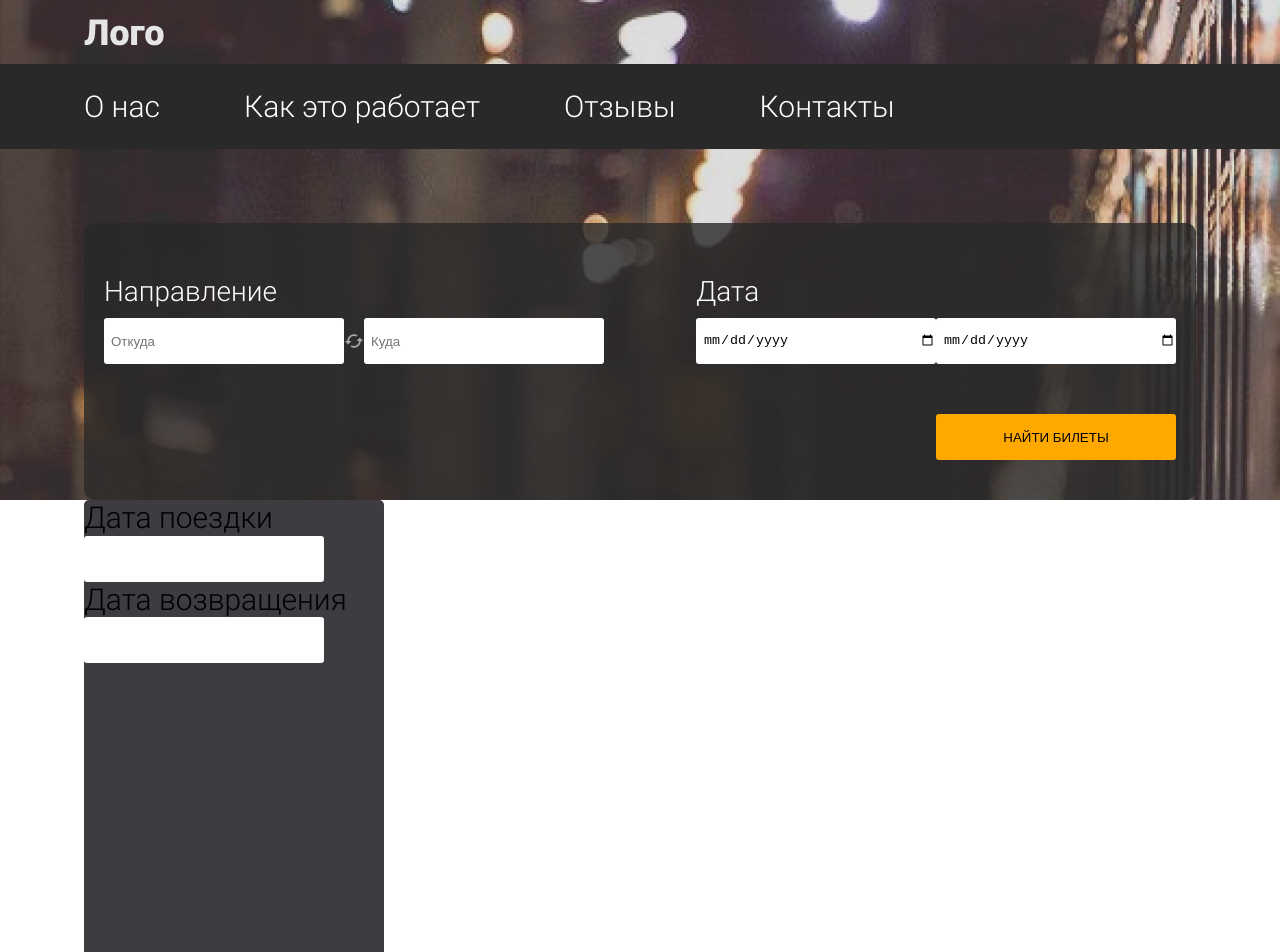
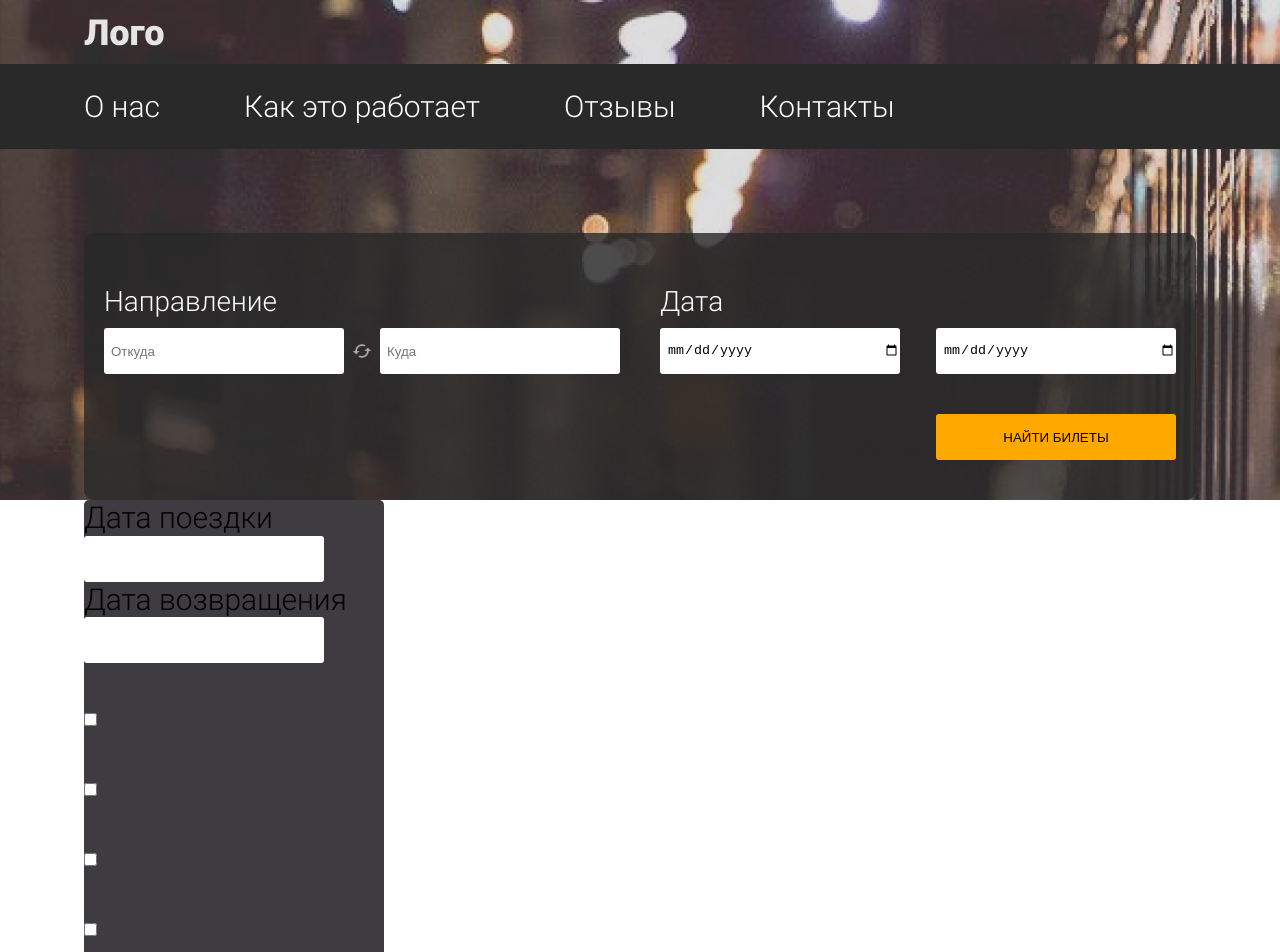
Before and after one commit to NickoSinnikov/fe_2_diplom, a React (Create React App) app: page /tickets in a window 1280 px wide. Shown: the top 952 px of the page. Built offline with nearby package versions, Linux system fonts and the light colour scheme.

Commit message:
fix form

```diff
--- a/src/components/Aside.jsx
+++ b/src/components/Aside.jsx
@@ -1,6 +1,6 @@
 import "../css/aside.css";
 import DataFilter from "./DataFilter";
-//import OptionsFilter from "./OptionsFilter";
+import OptionsFilter from "./OptionsFilter";
 //import PriceFilter from "./PriceFilter";
 //import TimeFilter from "./TimerFilter";
 
@@ -8,8 +8,8 @@ export default function Aside(){
     return(
         <aside className="aside">
             <DataFilter/>
-            {/* <OptionsFilter/>
-            <PriceFilter/>
+             <OptionsFilter/>
+            {/* <PriceFilter/>
             <TimeFilter/> */}
         </aside>
     )
--- a/src/components/HeaderFormDirection.jsx
+++ /dev/null
@@ -1,18 +0,0 @@
-import React from "react";
-import Label from "./Label";
-import Input from "./Input";
-import Swap from "./Swap";
-
-
-export default function HeaderFormDirection(props){
-    return (
-      <div className="form__block-direction">
-        <Label>Направление</Label>
-        <div className="input-block">
-          <Input placeholder="Откуда"/>
-          <Swap/>
-          <Input placeholder="Куда"/>
-        </div>
-      </div>
-    );
-}
--- a/src/components/HomePageForm.jsx
+++ b/src/components/HomePageForm.jsx
@@ -1,15 +1,18 @@
+import { useNavigate } from "react-router";
 
-import {useNavigate} from "react-router";
-import PageForm from "./PageForm";
+import HeaderFormDirection from "./SearchFormDirection";
+import HeaderFormDate from "./SearchFormDate";
+import Button from "./Button";
 
 export default function HomePageForm() {
   const navigate = useNavigate();
 
-  const handleSubmit =(event)=>{
+  const handleSubmit = (event) => {
     event.preventDefault();
     console.log("submit");
-    navigate('/tickets/');
-  }
+    navigate("/tickets/");
+  };
+
   return (
     <section className="home-page-title">
       <div className="home-page-title-block container">
@@ -20,7 +23,15 @@ export default function HomePageForm() {
             путешествие!
           </span>
         </h1>
-        <PageForm className="home-page-form" onSubmit={handleSubmit}/>
+        <form onSubmit={handleSubmit} className="search-form search-form-main">
+          <div className="form-item form-item-column">
+            <HeaderFormDirection>Направление</HeaderFormDirection>
+            <HeaderFormDate>Дата</HeaderFormDate>
+          </div>
+          <Button type="submit" className="btn-search">
+            Найти билеты
+          </Button>
+        </form>
       </div>
     </section>
   );
--- /dev/null
+++ b/src/components/Options.jsx
@@ -0,0 +1,13 @@
+export default function Options(props){
+    return(
+        <li className="options-filter__item">
+            <div className="options-filter__icon">
+                <img className="options-filter__image"/>
+            </div>
+            <p className="options-filter__title"></p>
+            <form className="options-filter__form">
+                <input className="options-filter__checkbox" type="checkbox"/>
+            </form>
+        </li>
+    )
+}
--- a/src/components/OptionsFilter.jsx
+++ b/src/components/OptionsFilter.jsx
@@ -0,0 +1,16 @@
+import Options from "./Options"
+
+export default function OptionsFilter(){
+    return(
+        <div className="options__block">
+            <ul className="opions__list">
+                <Options name="Купе"/>
+                <Options name="Плацкарт" />
+                <Options name="Сидячий"/>
+                <Options name="Люкс"/>
+                <Options name="WiFi"/>
+                <Options name="Экспресс"/>
+            </ul>
+        </div>
+    )
+}
--- a/src/components/PageForm.jsx
+++ /dev/null
@@ -1,18 +0,0 @@
-import HeaderFormDirection from "./HeaderFormDirection";
-import HeaderFormDate from "./HeaderFormDate";
-import Button from "./Button";
-
-export default function PageForm(props) {
-  const { onSubmit } = props;
-  return (
-    <form onSubmit={onSubmit} className={props.className + " search-form"}>
-      <div className="form-item">
-        <HeaderFormDirection>Направление</HeaderFormDirection>
-        <HeaderFormDate>Дата</HeaderFormDate>
-      </div>
-      <Button type="submit" className="btn-search">
-        Найти билеты
-      </Button>
-    </form>
-  );
-}
--- a/src/components/HeaderFormDate.jsx
+++ b/src/components/SearchFormDate.jsx
@@ -3,13 +3,13 @@ import Swap from "./Swap";
 import Label from "./Label";
 import Input from "./Input";
 
-export default function HeaderFormDate(props){
+export default function SearchFormDate(props) {
   return (
-    <div className="form__blockDirection">
+    <div className="search-form-date">
       <Label>Дата</Label>
       <div className="input-block">
-        <Input type="date" placeholer="ДД/ММ/ГГ"/>
-        <Input type="date" placeholer="ДД/ММ/ГГ"/>
+        <Input type="date" placeholer="ДД/ММ/ГГ" />
+        <Input type="date" placeholer="ДД/ММ/ГГ" />
       </div>
     </div>
   );
--- /dev/null
+++ b/src/components/SearchFormDirection.jsx
@@ -0,0 +1,17 @@
+import React from "react";
+import Label from "./Label";
+import Input from "./Input";
+import Swap from "./Swap";
+
+export default function SearchFormDirection(props) {
+  return (
+    <div className="search-form-direction">
+      <Label>Направление</Label>
+      <div className="input-block">
+        <Input placeholder="Откуда" />
+        <Swap />
+        <Input placeholder="Куда" />
+      </div>
+    </div>
+  );
+}
--- a/src/components/TicketsPage.jsx
+++ b/src/components/TicketsPage.jsx
@@ -1,18 +1,30 @@
-import PageForm from "./PageForm";
 import Aside from "./Aside";
 import Tickets from "./Tickets";
 import "../css/tickets-page.css";
+import SearchFormDirection from "./SearchFormDirection";
+import SearchFormDate from "./SearchFormDate";
+import Button from "./Button";
+
 export default function TicketsPage() {
   return (
     <div className="tickets-page ">
       <section className="search-form__section ">
         <div className="container">
-          <PageForm className="search-form-row" />
+          <form className="search-form search-form-tickets">
+            <div className="form-item form-item-row">
+              <SearchFormDirection>Направление</SearchFormDirection>
+              <SearchFormDate>Дата</SearchFormDate>
+            </div>
+            <Button type="submit" className="btn-search">
+              Найти билеты
+            </Button>
+          </form>
         </div>
       </section>
-      <div className="container"><Aside />
-      <Tickets /></div>
-
+      <div className="container">
+        <Aside />
+        <Tickets />
+      </div>
     </div>
   );
 }
--- a/src/css/main-section.css
+++ b/src/css/main-section.css
@@ -9,13 +9,15 @@
 }
 
 .home-page__title {
+  width: 50%;
+
   color: white;
   font-size: 60px;
-	font-family: 'Roboto-Thin';
+  font-family: "Roboto-Thin";
 }
 
 .header__title-bold {
-	font-family: 'Roboto-Bold';
+  font-family: "Roboto-Bold";
 }
 
 .header__title {
@@ -29,9 +31,7 @@
   display: flex;
   flex-direction: row;
   flex-wrap: nowrap;
-
 }
-
 
 /** about us */
 
@@ -101,13 +101,11 @@
   display: flex;
   padding: 0 150px 0 150px;
   justify-content: space-around;
-
 }
 
 .list__item {
   /*! откорректировать ширину */
   width: 200px;
-
 
   text-align: center;
   color: white;
@@ -187,7 +185,6 @@
   height: 18px;
   border-radius: 50%;
   background: rgba(229, 229, 229, 1);
-
 }
 
 .reviews__circle-active {
--- a/src/css/search-form.css
+++ b/src/css/search-form.css
@@ -1,4 +1,9 @@
+.search-form__section {
+  display: flex;
+  align-items: flex-end;
+}
 .search-form {
+  width: 100%;
   display: flex;
   flex-direction: column;
   padding: 50px 20px 40px 20px;
@@ -6,16 +11,20 @@
   border-radius: 10px;
 }
 
-.search-form-col{
+.search-form-main {
   width: 50%;
-
+  justify-content: space-between;
 }
 
-.form-item{
+.form-item {
   display: flex;
-    flex-direction: row;
+}
+
+.form-item-column {
+  flex-direction: column;
   justify-content: space-between;
 }
+
 .form__input {
   width: 240px;
   height: 46px;
@@ -31,8 +40,7 @@
   justify-content: space-between;
 
   margin-top: 10px;
-	margin-bottom: 50px;
-
+  /* margin-bottom: 50px; */
 }
 
 .form__lable {
@@ -46,21 +54,30 @@
   width: 20px;
   margin: auto 0 auto 0;
   background: no-repeat center url(../img/Swap.svg);
-	background-size:cover ;
+  background-size: cover;
   border: none;
-
 }
 
-.btn-search{
+.btn-search {
   height: 46px;
   width: 240px;
   align-self: flex-end;
-	background-color: #FFA800;
+  background-color: #ffa800;
   border: none;
   border-radius: 3px;
   text-transform: uppercase;
+  margin-top: 40px;
 }
 
-.btn-search:hover{
+.btn-search:hover {
   box-shadow: 0px 4px 4px rgba(0, 0, 0, 0.719);
 }
+
+.search-form-tickets .search-form-date {
+  width: 50%;
+}
+
+.search-form-tickets .search-form-direction {
+  width: 50%;
+  margin-right: 40px;
+}
```
Lines whose indentation alone changed are shown as unchanged.
